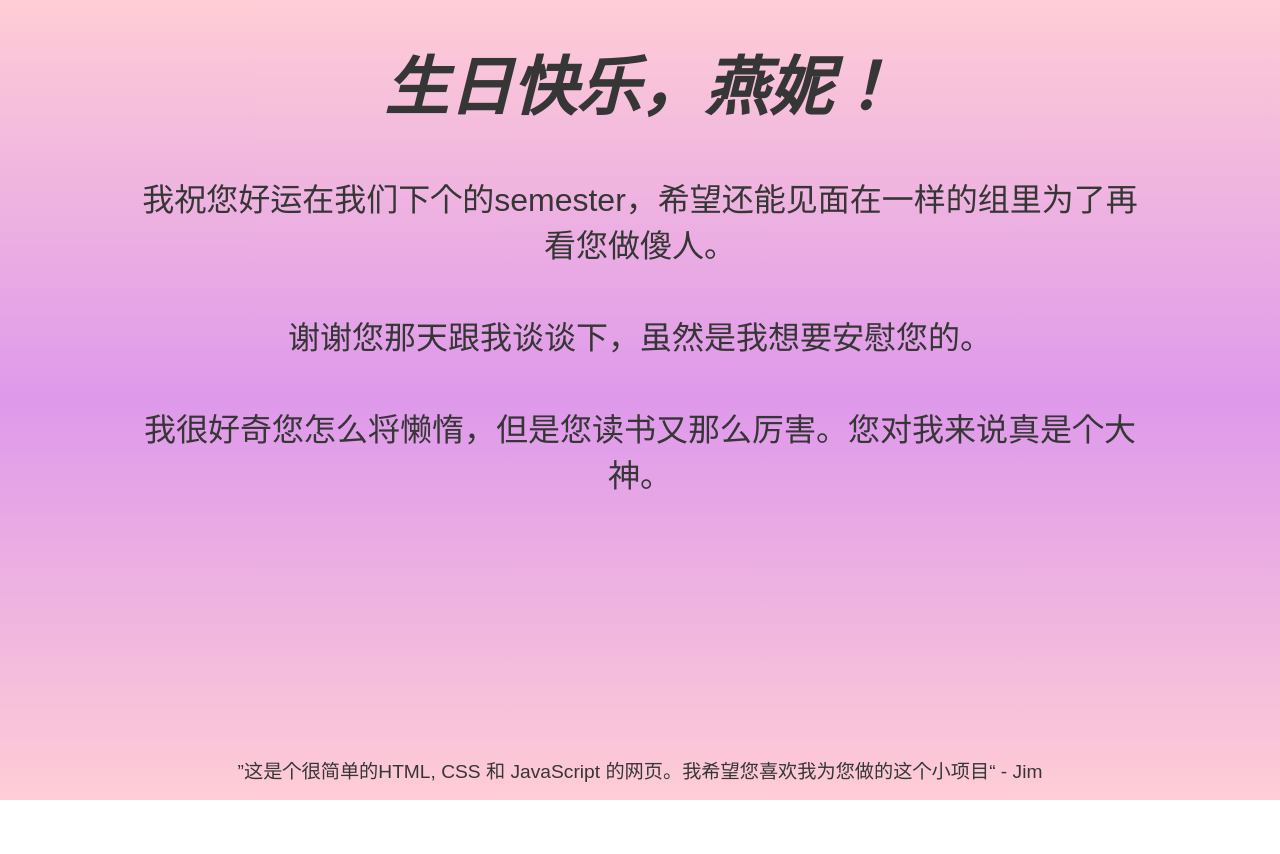
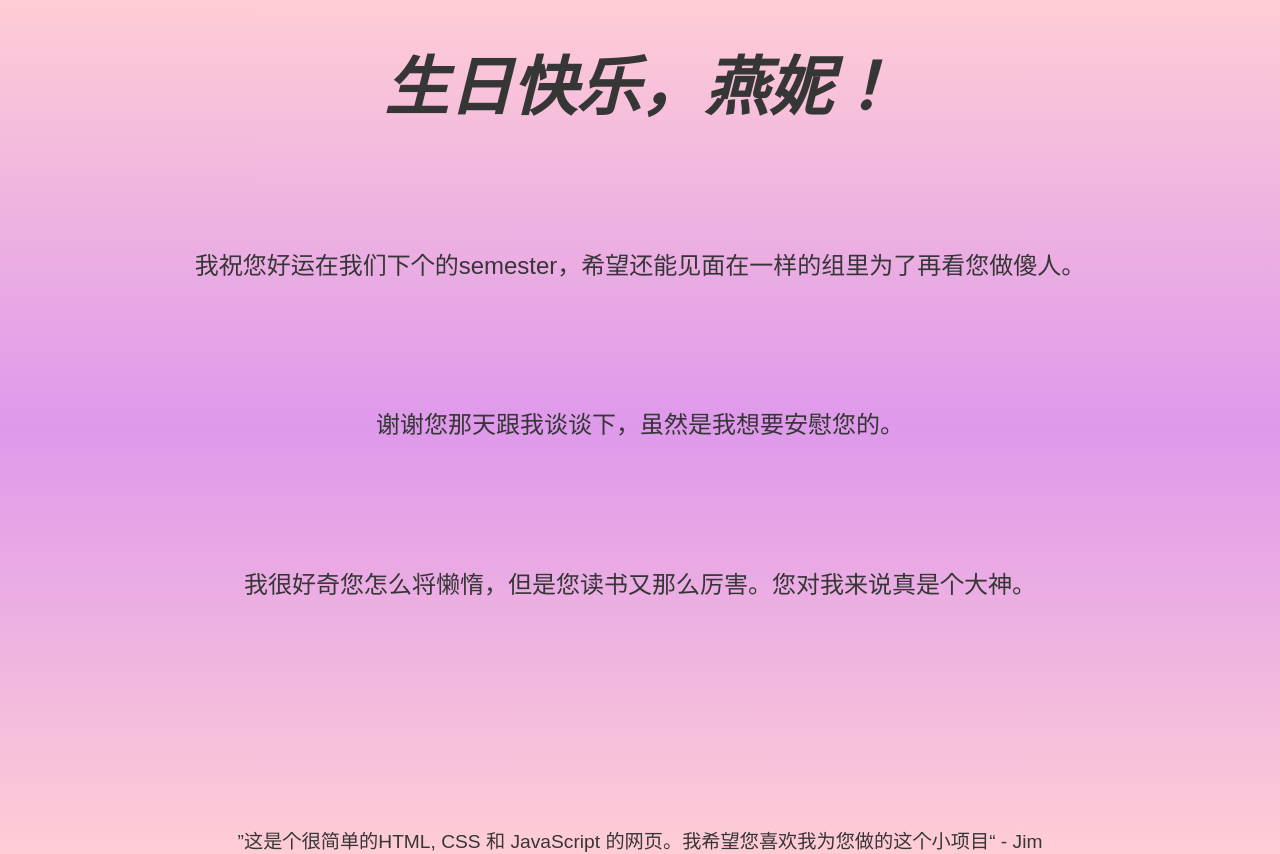
Before and after one commit to jim-low/for-friends, a plain HTML site: page yenni.html in a window 1280 px wide. Both pictures are taken after a click on the button "请按我". Before the commit the page ends 800 px from the top, so only its background shows below. Drawn offline with Linux system fonts and the light colour scheme.

Commit message:
improved spacing between paragraphs and font sizes

```diff
--- a/yenni.css
+++ b/yenni.css
@@ -64,19 +64,27 @@ h1 {
 	font-size: clamp(2.5rem, 5vw, 6rem);
 }
 
+.paras {
+	width: 90%;
+	margin: 0 auto;
+	display: flex;
+	flex-direction: column;
+	justify-content: space-evenly;
+	height: 70vh;
+}
+
 p {
 	margin: 0;
-	margin-top: 4.5%;
-	font-size: clamp(1.5rem, 2.5vw, 3rem);
+	margin-bottom: 4.5%;
+	font-size: clamp(1.5rem, 3vh, 3rem);
 }
 
 small {
-	position: absolute;
 	display: block;
 	text-align: center;
 	width: 100%;
-	bottom: 2%;
-	font-size: clamp(.7rem, 1.5vw, 1.5rem);
+	margin-top: 10%;
+	font-size: clamp(1rem, 1.5vw, 1.75rem);
 }
 
 @media only screen and (max-width: 720px) {
```
